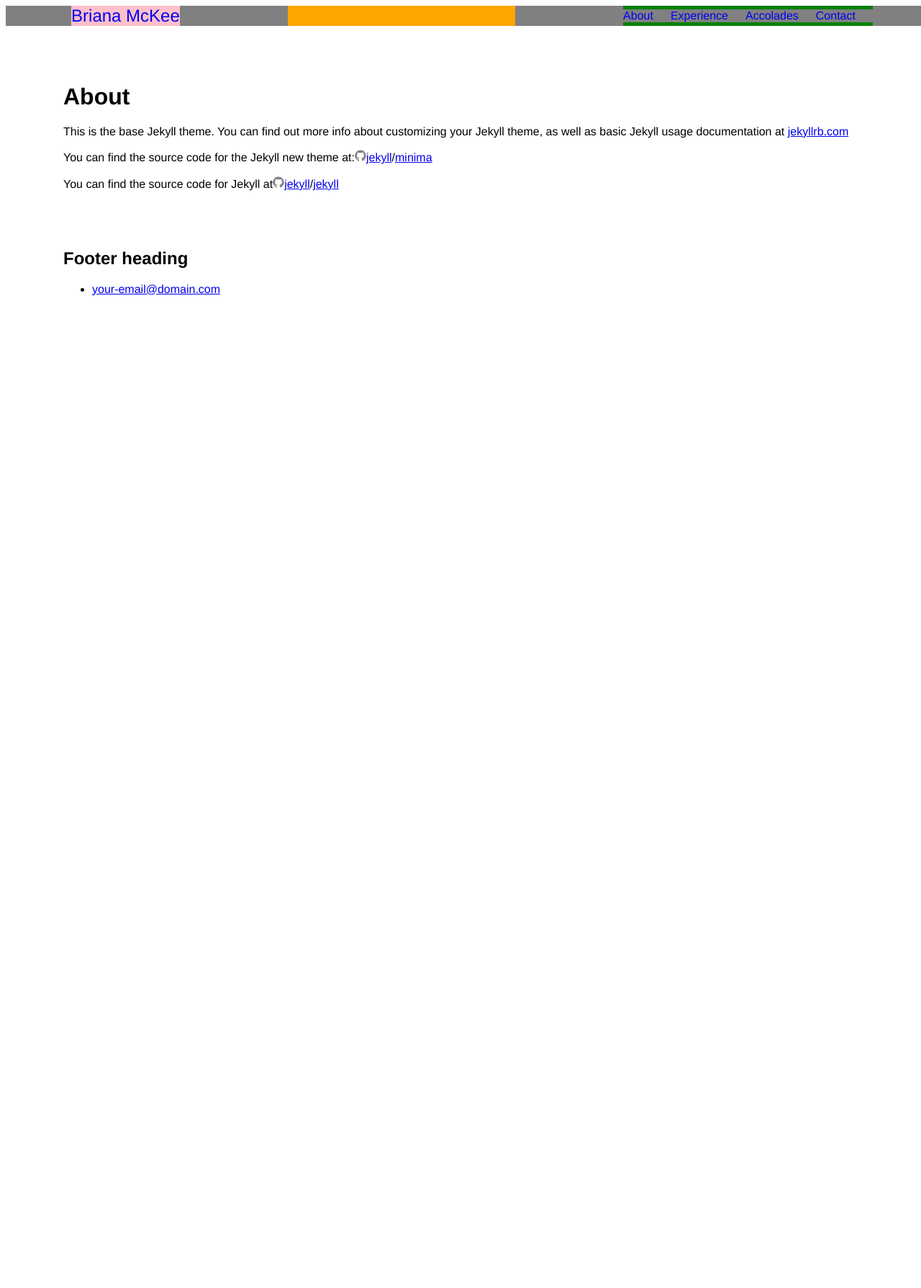
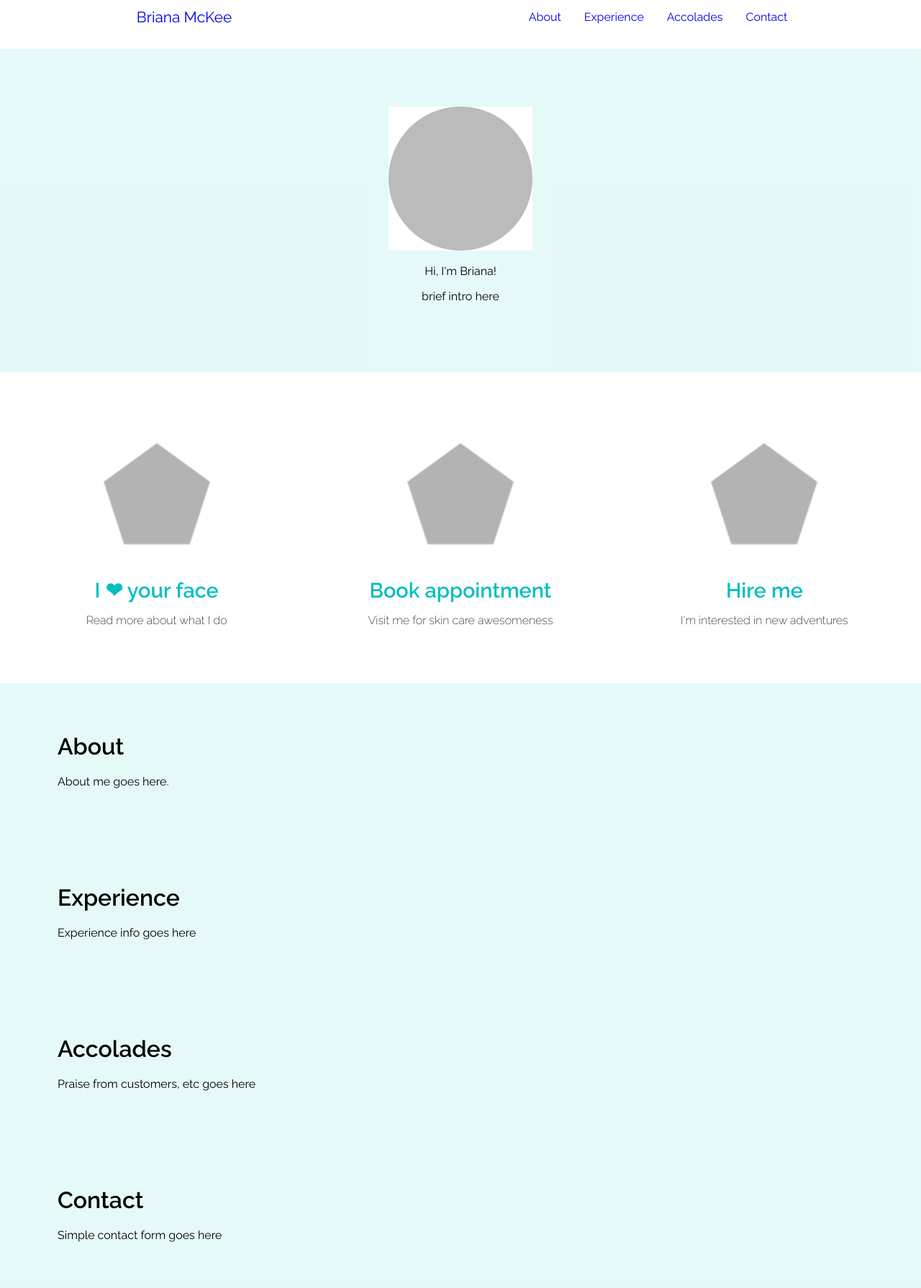
Before and after one commit to haileypate/briana-mckee, a Jekyll site: the page built from index.md, in a window 1280 px wide. Shown: the whole page at 72% size. Built offline with Jekyll 4.4.1, drawn with Linux system fonts in a browser that asks for light colours; some web fonts are replaced; before the commit the page ends 900 px from its top, so only the background shows below that.

Commit message:
getting started

```diff
--- a/_includes/footer.html
+++ b/_includes/footer.html
@@ -1,6 +1,6 @@
 <footer class="site-footer">
 
-<div class="container">
+<!-- <div class="container">
 
   <h2 class="footer-heading">Footer heading</h2>
 
@@ -11,7 +11,7 @@
         </ul>
     </div>
   </div>
-  </div>
+  </div> -->
 
 </footer>
 
--- a/_includes/header.html
+++ b/_includes/header.html
@@ -12,7 +12,7 @@
   <link rel="stylesheet" href="/assets/css/normalize.css">
   <link rel="stylesheet" href="/assets/css/main.css">
 
-  <link href="https://fonts.googleapis.com/css?family=Muli" rel="stylesheet">
+  <link href="https://fonts.googleapis.com/css?family=Raleway:200,200i,400,600" rel="stylesheet">
 <!--   <link rel="stylesheet" href="/assets/main.css"> -->
 <!--   <link rel="canonical" href="http://localhost:4000/about/"> -->
 <!--   <link rel="alternate" type="application/rss+xml" title="Your awesome title" href="/feed.xml"> -->
--- a/_layouts/default.html
+++ b/_layouts/default.html
@@ -2,20 +2,9 @@
 
 
 <main class="page-content" aria-label="Content">
-  <div class="container">
-    <article class="post">
-      <header class="post-header">
-        <h1 class="post-title">About</h1>
-      </header>
-      <div class="post-content">
-      <p>This is the base Jekyll theme. You can find out more info about customizing your Jekyll theme, as well as basic Jekyll usage documentation at <a href="https://jekyllrb.com/">jekyllrb.com</a></p>
+  <div class="#">
 
-      <p>You can find the source code for the Jekyll new theme at:<a href="https://github.com/jekyll"><span class="icon icon--github"><svg viewBox="0 0 16 16" width="16px" height="16px"><path fill="#828282" d="M7.999,0.431c-4.285,0-7.76,3.474-7.76,7.761 c0,3.428,2.223,6.337,5.307,7.363c0.388,0.071,0.53-0.168,0.53-0.374c0-0.184-0.007-0.672-0.01-1.32 c-2.159,0.469-2.614-1.04-2.614-1.04c-0.353-0.896-0.862-1.135-0.862-1.135c-0.705-0.481,0.053-0.472,0.053-0.472 c0.779,0.055,1.189,0.8,1.189,0.8c0.692,1.186,1.816,0.843,2.258,0.645c0.071-0.502,0.271-0.843,0.493-1.037 C4.86,11.425,3.049,10.76,3.049,7.786c0-0.847,0.302-1.54,0.799-2.082C3.768,5.507,3.501,4.718,3.924,3.65 c0,0,0.652-0.209,2.134,0.796C6.677,4.273,7.34,4.187,8,4.184c0.659,0.003,1.323,0.089,1.943,0.261 c1.482-1.004,2.132-0.796,2.132-0.796c0.423,1.068,0.157,1.857,0.077,2.054c0.497,0.542,0.798,1.235,0.798,2.082 c0,2.981-1.814,3.637-3.543,3.829c0.279,0.24,0.527,0.713,0.527,1.437c0,1.037-0.01,1.874-0.01,2.129 c0,0.208,0.14,0.449,0.534,0.373c3.081-1.028,5.302-3.935,5.302-7.362C15.76,3.906,12.285,0.431,7.999,0.431z"></path></svg></span><span class="username">jekyll</span></a>/<a href="https://github.com/jekyll/minima">minima</a></p>
-
-      <p>You can find the source code for Jekyll at<a href="https://github.com/jekyll"><span class="icon icon--github"><svg viewBox="0 0 16 16" width="16px" height="16px"><path fill="#828282" d="M7.999,0.431c-4.285,0-7.76,3.474-7.76,7.761 c0,3.428,2.223,6.337,5.307,7.363c0.388,0.071,0.53-0.168,0.53-0.374c0-0.184-0.007-0.672-0.01-1.32 c-2.159,0.469-2.614-1.04-2.614-1.04c-0.353-0.896-0.862-1.135-0.862-1.135c-0.705-0.481,0.053-0.472,0.053-0.472 c0.779,0.055,1.189,0.8,1.189,0.8c0.692,1.186,1.816,0.843,2.258,0.645c0.071-0.502,0.271-0.843,0.493-1.037 C4.86,11.425,3.049,10.76,3.049,7.786c0-0.847,0.302-1.54,0.799-2.082C3.768,5.507,3.501,4.718,3.924,3.65 c0,0,0.652-0.209,2.134,0.796C6.677,4.273,7.34,4.187,8,4.184c0.659,0.003,1.323,0.089,1.943,0.261 c1.482-1.004,2.132-0.796,2.132-0.796c0.423,1.068,0.157,1.857,0.077,2.054c0.497,0.542,0.798,1.235,0.798,2.082 c0,2.981-1.814,3.637-3.543,3.829c0.279,0.24,0.527,0.713,0.527,1.437c0,1.037-0.01,1.874-0.01,2.129 c0,0.208,0.14,0.449,0.534,0.373c3.081-1.028,5.302-3.935,5.302-7.362C15.76,3.906,12.285,0.431,7.999,0.431z"></path></svg></span><span class="username">jekyll</span></a>/<a href="https://github.com/jekyll/jekyll">jekyll</a></p>
-
-      </div>
-    </article>
+  {{ content }}
 
   </div>
 </main>
--- /dev/null
+++ b/_layouts/home.html
@@ -0,0 +1,56 @@
+---
+layout: default
+---
+
+<div class="welcome">
+  <div class="intro">
+    <img src="/assets/img/briana_headshot_circle.jpg">
+    <p>Hi, I'm Briana!</p>
+    <p>brief intro here</p>
+  </div>
+  <div class="feature-wrapper">
+    <div class="feature">
+      <img src="/assets/img/pentagon-gray.png">
+      <a href="#">I &#x2764; your face</a>
+      <p>Read more about what I do</p>
+    </div>
+    <div class="feature">
+      <img src="/assets/img/pentagon-gray.png">
+      <a href="#">Book appointment</a>
+      <p>Visit me for skin care awesomeness</p>
+    </div>
+    <div class="feature">
+      <img src="/assets/img/pentagon-gray.png">
+      <a href="#">Hire me</a>
+      <p>I'm interested in new adventures</p>
+    </div>
+  </div><!--feature-wrapper-->
+</div><!--welcome-->
+
+<section class="container" id="about">
+  <header>
+    <h1>About</h1>
+  </header>
+  <p>About me goes here.</p>
+</section>
+
+<section class="container" id="experience">
+  <header>
+    <h1>Experience</h1>
+  </header>
+  <p>Experience info goes here</p>
+</section>
+
+<section class="container" id="accolades">
+  <header>
+    <h1>Accolades</h1>
+  </header>
+  <p>Praise from customers, etc goes here</p>
+</section>
+
+<section class="container" id="contact">
+  <header>
+    <h1>Contact</h1>
+  </header>
+  <p>Simple contact form goes here</p>
+</section>
--- a/assets/css/main.css
+++ b/assets/css/main.css
@@ -1,54 +1,176 @@
 /* TYPOGRAPHY */
 
 body {
-    font-family: 'Oxygen', Helvetica, Arial, sans-serif;
+    margin: 0px;
+    font-family: 'Raleway', Helvetica, Arial, sans-serif;
+    display: block;
 
 }
 
-/* LAYOUT (everything but site nav) */
+.container {
+    width: 100%;
+    padding-left: 5em;
+    padding-right: 5em;
+    padding-top: 3em;
+    padding-bottom: 3em;
+}
 
-.container {
-    margin: 5em 5em;
+
+/* HOMEPAGE LAYOUT (everything but site nav) */
+
+/* welcome section */
+
+.intro {
+    text-align: center;
+    padding-top: 5em;
+    padding-bottom: 5em;
+    background-color: rgba(4,191,191,.1);
 }
+
+.intro img {
+    width: 200px;
+    height: 200px;
+    margin: auto;
+}
+
+.feature-wrapper {
+/*    background-color: purple;*/
+    padding-top: 2em;
+    display: flex;
+    justify-content: center;
+    align-items: center;
+    min-height: 400px;
+}
+.feature {
+/*    background-color: blue;*/
+    width: 33%;
+    text-align: center;
+}
+
+.feature > * {
+    display: block;
+}
+
+.feature img {
+    margin: auto;
+    width: 150px;
+    height: 150px;
+}
+
+.feature a {
+    font-size: 1.8em;
+    font-weight: 600;
+    color: rgb(4,191,191);
+    text-decoration: none;
+    padding-top: 1.5em;
+}
+
+.feature p {
+    font-weight: 200;
+}
+
+
+/* other homepage sections */
+
+#about {
+/*    background-color: orange;*/
+    background-color: rgba(4,191,191,.1);
+}
+
+#experience {
+/*    background-color: yellow;*/
+    background-color: rgba(4,191,191,.1);
+}
+
+#accolades {
+/*    background-color: green;*/
+    background-color: rgba(4,191,191,.1);
+}
+
+#contact {
+/*    background-color: blue;*/
+    background-color: rgba(4,191,191,.1);
+}
+
 
 /* SITE NAV */
 
 .top-nav {
-    display: flex;
+/*  background-color: gray;*/
     width: 100%;
-    justify-content: space-around;
-    background-color: gray;
-    padding-left: 1em;
-    padding-right: 1em;
+    display: block;
+    text-align: center;
+    padding-top: 1em;
+    margin-bottom: 2em;
+}
+
+.top-nav .site-title {
+/*  background-color: pink;*/
+    font-size: 1.7em;
+    text-decoration: none;
 }
 
 .top-nav nav {
-    background-color: green;
-    display: flex;
-    justify-content: flex-end;
-    align-items: center;
+/*  background-color: green;*/
+    display: none;
 }
 
 .top-nav nav a {
-    background-color: gray;
-    padding-right: 1.5em;
+/*  background-color: yellow;*/
+    font-size: 1.0em;
     text-decoration: none;
+    text-transform: uppercase;
 }
 
-.top-nav .site-title {
-    background-color: pink;
-    align-items: center;
-    font-size: 1.5em;
-    text-decoration: none;
-    text-transform: none;
+/* Larger than mobile */
+@media (min-width: 400px) {
+
+    .top-nav nav {
+        display: flex;
+        width: 100%;
+        margin-top: 1em;
+        justify-content: space-around;
+    }
 }
 
-.top-nav .spacer {
-    width: 25%;
-    background-color: orange;
+/* Larger than tablet */
+@media (min-width: 750px) {
+
+    .top-nav {
+        margin-top: .75em;
+        display: flex;
+        justify-content: space-around;
+        align-items: center;
+        padding-top: 0em;
+    }
+
+    .top-nav .site-title {
+        align-items: center;
+        min-width: 40%;
+        font-size: 1.3em;
+    }
+
+    .top-nav nav {
+        display: flex;
+        justify-content: flex-end;
+        align-items: center;
+        margin-top: 0em;
+    }
+
+    .top-nav nav a {
+        font-size: 1em;
+        padding-right: 2em;
+        text-decoration: none;
+        text-transform: none;
+    }
+
+    .top-nav nav a:last-child {
+
+        margin-right: 20%;
+
+    }
+
 }
-
-
 
 /* Larger than mobile */
 @media (min-width: 400px) {}
```
Also changed, not shown: _layouts/post.html (added, +12 -0 lines), _posts/test.md (added, +6 -0 lines), index.md (+1 -1 lines), assets/img/briana_headshot_circle.jpg (added), assets/img/pentagon-gray.png (added).
